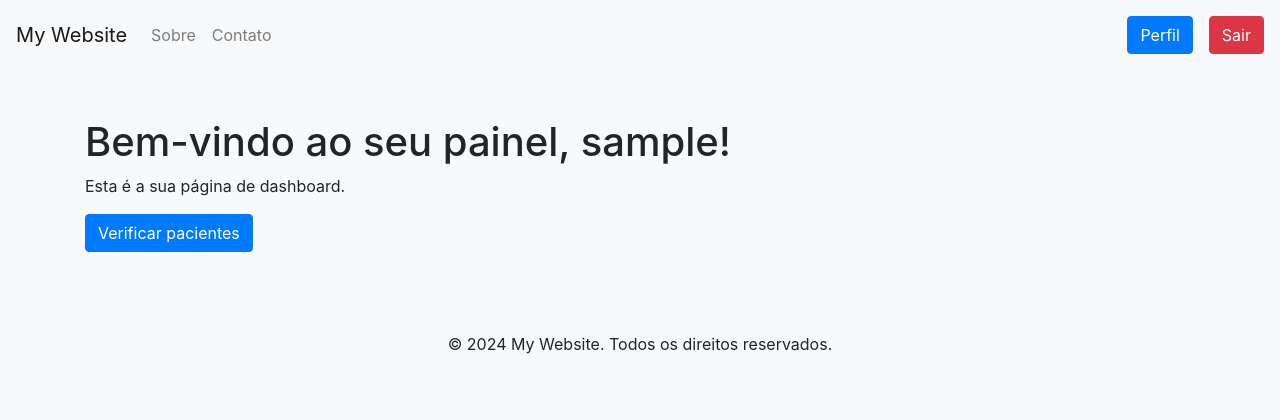
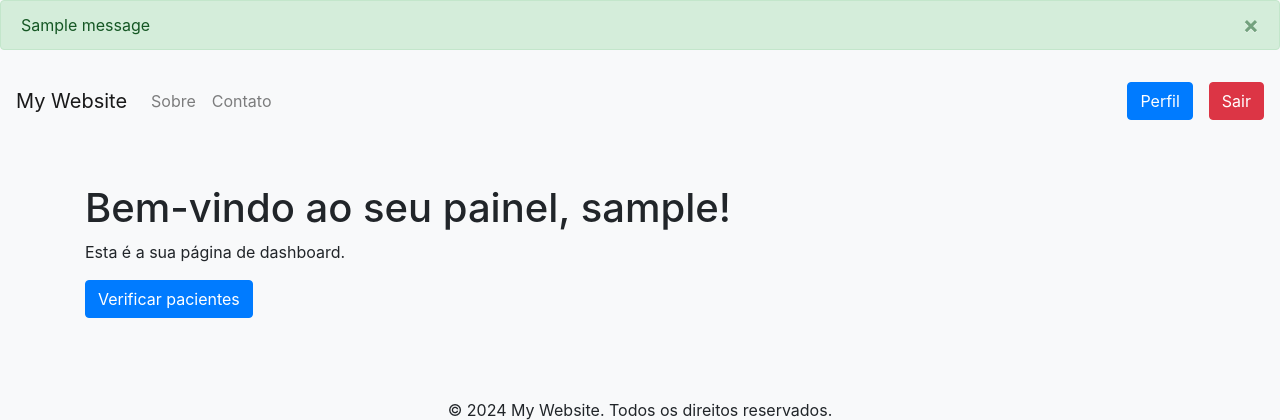
Before and after one commit to rafaele-miranda/vet_sistema, a Django app: page /dashboard/ in a window 1280 px wide. Shown: the top 420 px of the page. Run offline with Django 5.2, Linux system fonts and the light colour scheme; a user stored in the database is signed in; tables that the repository leaves empty hold one stand-in row (values such as "Sample post"); one stand-in notice (Sample message) is shown; some libraries are stand-ins or nearby versions.

Commit message:
message warning

```diff
--- a/accounts/templates/base.html
+++ b/accounts/templates/base.html
@@ -7,6 +7,18 @@
 
     <link href="https://stackpath.bootstrapcdn.com/bootstrap/4.5.2/css/bootstrap.min.css" rel="stylesheet">
 </head>
+{% if messages %}
+    <div>
+        {% for message in messages %}
+            <div class="alert alert-{{ message.tags }} alert-dismissible fade show" role="alert">
+                {{ message }}
+                <button type="button" class="close" data-dismiss="alert" aria-label="Close">
+                    <span aria-hidden="true">&times;</span>
+                </button>
+            </div>
+        {% endfor %}
+    </div>
+{% endif %}
 <body class="bg-light">
 
     <nav class="navbar navbar-expand-lg navbar-light bg-light">
--- a/accounts/views.py
+++ b/accounts/views.py
@@ -55,8 +55,10 @@ def update(request, pk):
     return render(request, 'registration/form.html', dic)
 
 def delete(request, pk):
+    message = "Paciente removido com sucesso!"
     animal = DadosAnimal.objects.get(pk=pk)
     animal.delete()
+    messages.warning(request, message)
     return redirect('read')
 
 @login_required
@@ -84,8 +86,10 @@ def update_medicamento(request, pk):
     return render(request, 'registration/form_medicamento.html', dic)
 
 def deleteMedicamento(request, pk):
+    message = "Medicamento removido com sucesso!"
     medicamento = Medicamento.objects.get(pk=pk)
     medicamento.delete()
+    messages.warning(request, message)
     return redirect('read')
 
 @login_required
@@ -114,8 +118,10 @@ def update_procedimento(request, pk):
     return render(request, 'registration/form_procedimento.html', dic)
 
 def deleteProcedimento(request, pk):
+    message = "Procedimento removido com sucesso!"
     procedimento = Procedimento.objects.get(pk=pk)
     procedimento.delete()
+    messages.warning(request, message)
     return redirect('read')
 
 def animal_relatorio(request):
```
Also changed, not shown: accounts/templates/registration/read.html (+1 -12 lines).
